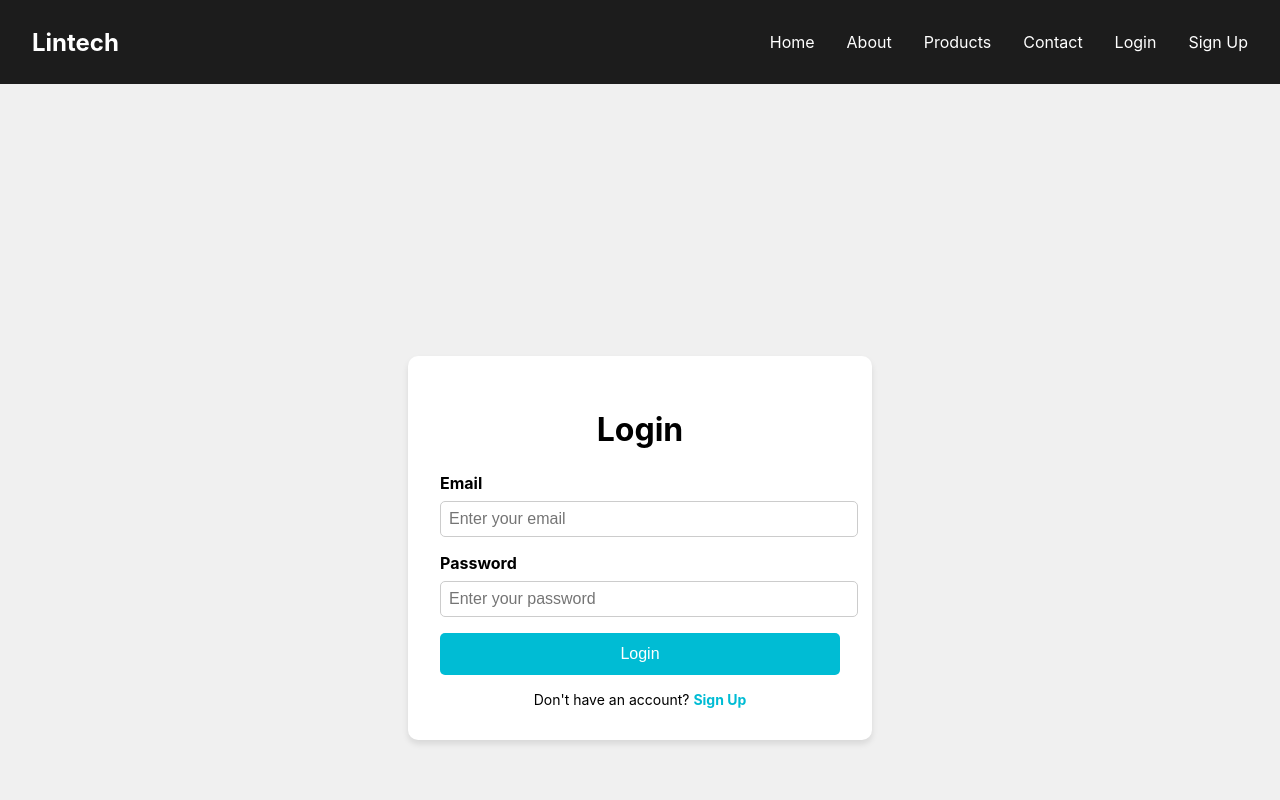
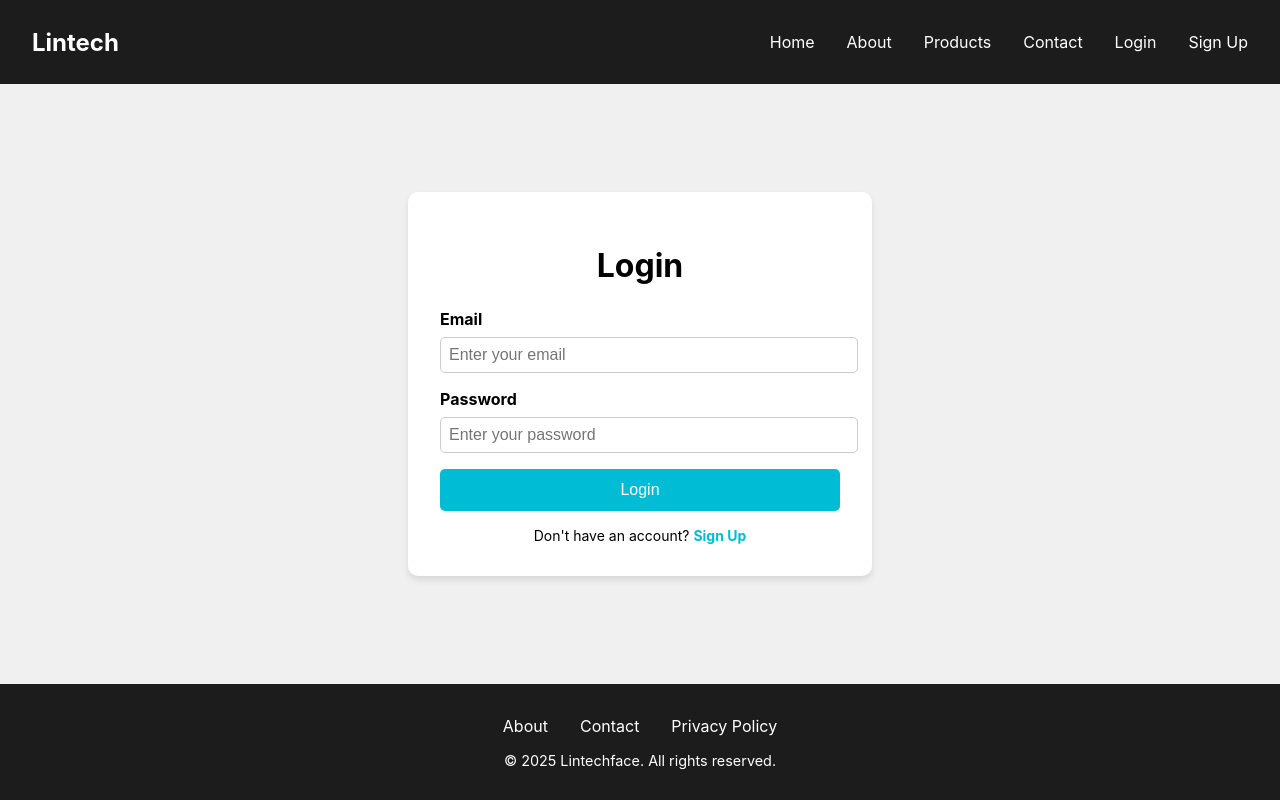
Before and after one commit to titas2003/lintech-face, a React (Create React App) app: page /login in a window 1280 px wide. Shown: the top 800 px of the page. Built offline with nearby package versions, Linux system fonts and the light colour scheme.

Commit message:
set navbars

```diff
--- a/src/App.js
+++ b/src/App.js
@@ -1,7 +1,7 @@
 // src/App.js
 import React from 'react';
 import { BrowserRouter as Router, Route, Routes } from 'react-router-dom';
-import Navbar from './components/Navbar';
+// import Navbar from './components/Navbar';
 import HomePage from './pages/HomePage';
 import AboutPage from './pages/AboutPage';
 import ProductsPage from './pages/ProductsPage';
@@ -15,7 +15,7 @@
 function App() {
   return (
     <Router>
-      <Navbar />
+      {/* <Navbar /> */}
       <Routes>
         <Route path="/" element={<HomePage />} />
         <Route path="/about" element={<AboutPage />} />
--- a/src/pages/AboutPage.js
+++ b/src/pages/AboutPage.js
@@ -8,6 +8,7 @@
 import TeamMember1 from '../assets/about/team-member-1.jpeg';
 import TeamMember2 from '../assets/about/team-member-2.jpg';
 import TeamMember3 from '../assets/about/team-member-3.jpg';
+import Navbar from '../components/Navbar';
 
 // Styled Components
 const Container = styled.div`
@@ -141,6 +142,7 @@
 const AboutPage = () => {
   return (
     <Container>
+      <Navbar />
       {/* Hero Section */}
       <HeroSection>
         <HeroSubtitle>Your trusted partner for affordable computer parts</HeroSubtitle>
--- a/src/pages/ContactPage.js
+++ b/src/pages/ContactPage.js
@@ -1,7 +1,12 @@
 import React from 'react';
+import Navbar from '../components/Navbar';
 
 const ContactPage = () => {
-  return <div>Contact Us</div>;
+  return (
+    <div>
+      <Navbar />
+    </div>
+  )
 };
 
 export default ContactPage;
--- a/src/pages/HomePage.js
+++ b/src/pages/HomePage.js
@@ -13,6 +13,7 @@
 import GPUIcon from '../assets/gpu-icon.png';
 import StorageIcon from '../assets/storage-icon.png';
 import Loader from '../components/Loader';
+import Navbar from '../components/Navbar';
 
 // Styled Components (same as before)
 const Container = styled.div`
@@ -242,6 +243,7 @@
   }
   return (
     <Container>
+      <Navbar />
       {/* Hero Section */}
       <HeroSection>
         <HeroContent>
--- a/src/pages/LoginPage.js
+++ b/src/pages/LoginPage.js
@@ -5,14 +5,15 @@
 import * as Yup from 'yup';
 import axios from 'axios';
 import { useNavigate } from 'react-router-dom';
+import Navbar from '../components/Navbar';
 
 // Styled Components
 const Container = styled.div`
   display: flex;
   justify-content: center;
   align-items: center;
-  min-height: 100vh;
-  padding-top: 4rem; // Adjust this value based on your Navbar height
+  min-height: 75vh;
+  padding-top: 0rem; // Adjust this value based on your Navbar height
   background: #f0f0f0;
 `;
 
@@ -126,6 +127,8 @@
   };
 
   return (
+    <main>
+      <Navbar />
       <Container>
         <LoginForm>
           <Title>Login</Title>
@@ -163,6 +166,8 @@
           </Formik>
         </LoginForm>
       </Container>
+    </main>
+
   );
 };
 
--- a/src/pages/SignupPage.js
+++ b/src/pages/SignupPage.js
@@ -5,14 +5,16 @@
 import * as Yup from 'yup';
 import axios from 'axios';
 import { useNavigate } from 'react-router-dom';
+import Navbar from '../components/Navbar';
 
 // Styled Components
 const Container = styled.div`
   display: flex;
   justify-content: center;
   align-items: center;
-  min-height: 100vh;
-  padding-top: 4rem; // Adjust this value based on your Navbar height
+  min-height: 90vh;
+  padding-top: 2rem; // Adjust this value based on your Navbar height
+  padding-bottom: 10rem;
   background: #f0f0f0;
 `;
 
@@ -132,6 +134,8 @@
   };
 
   return (
+    <main>
+      <Navbar />
       <Container>
         <SignupForm>
           <Title>Sign Up</Title>
@@ -214,6 +218,8 @@
           </Formik>
         </SignupForm>
       </Container>
+    </main>
+
   );
 };
 
```
Lines whose indentation alone changed are shown as unchanged.
